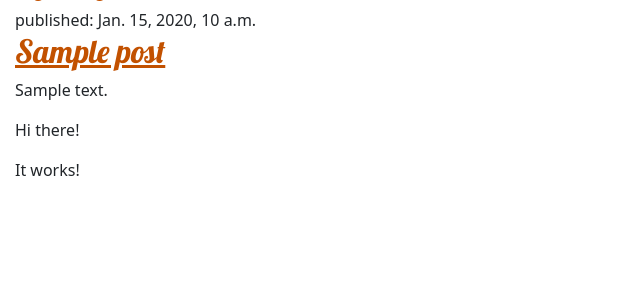
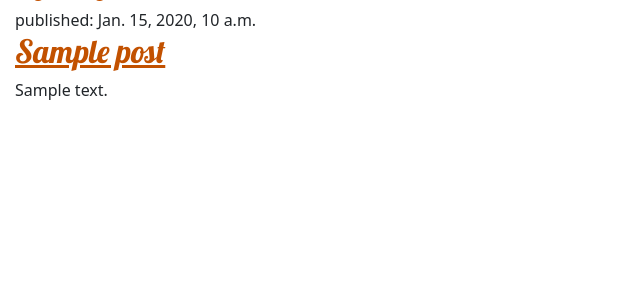
Before and after one commit to aramjee/my-first-blog, a Django app: template blog/templates/blog/post_list.html in a window 1280 px wide. Shown: the part 48-348 px from the top of the page, without its empty margins (0-640 px from the left). Run offline with Django 3.2, Linux system fonts and the light colour scheme; the template is opened without the code that fills it: most values are stand-ins (such as "Sample title", 1, 10 or a date in 2020).

Commit message:
Modified CSS file, remove paragrah tags

```diff
--- a/blog/templates/blog/post_list.html
+++ b/blog/templates/blog/post_list.html
@@ -1,12 +1,13 @@
-{% load static %}
+{% load static %} <!-- This is to add static files, tells HTML we added CSS, loads tag 'static'' which enables you to embed links for static files-->
 
 <!DOCTYPE html>
 <html>
-<head>
-	<link rel="stylesheet" href="https://cdn.jsdelivr.net/npm/bootstrap@5.1.3/dist/css/bootstrap.min.css" integrity="sha384-1BmE4kWBq78iYhFldvKuhfTAU6auU8tT94WrHftjDbrCEXSU1oBoqyl2QvZ6jIW3" crossorigin="anonymous">
-	<link href="//fonts.googleapis.com/css?family=Lobster&subset=latin,latin-ext" rel="stylesheet" type="text/css">
-	<link rel="stylesheet" href="{% static 'css/blog.css' %}">
-	<title>Amit's Blog</title>
+	<head>
+		<title>Amit's Blog</title>
+		<link rel="stylesheet" href="https://cdn.jsdelivr.net/npm/bootstrap@5.1.3/dist/css/bootstrap.min.css" integrity="sha384-1BmE4kWBq78iYhFldvKuhfTAU6auU8tT94WrHftjDbrCEXSU1oBoqyl2QvZ6jIW3" crossorigin="anonymous">
+		<link href="//fonts.googleapis.com/css?family=Lobster&subset=latin,latin-ext" rel="stylesheet" type="text/css">
+		<link rel="stylesheet" href="{% static 'css/blog.css' %}">
+
 </head>
 <body>
 	<header>
@@ -19,7 +20,5 @@
             <p>{{ post.text|linebreaksbr }}</p>
         </article>
 {% endfor %}
-    <p>Hi there!</p>
-    <p>It works!</p>
 </body>
 </html>
```
